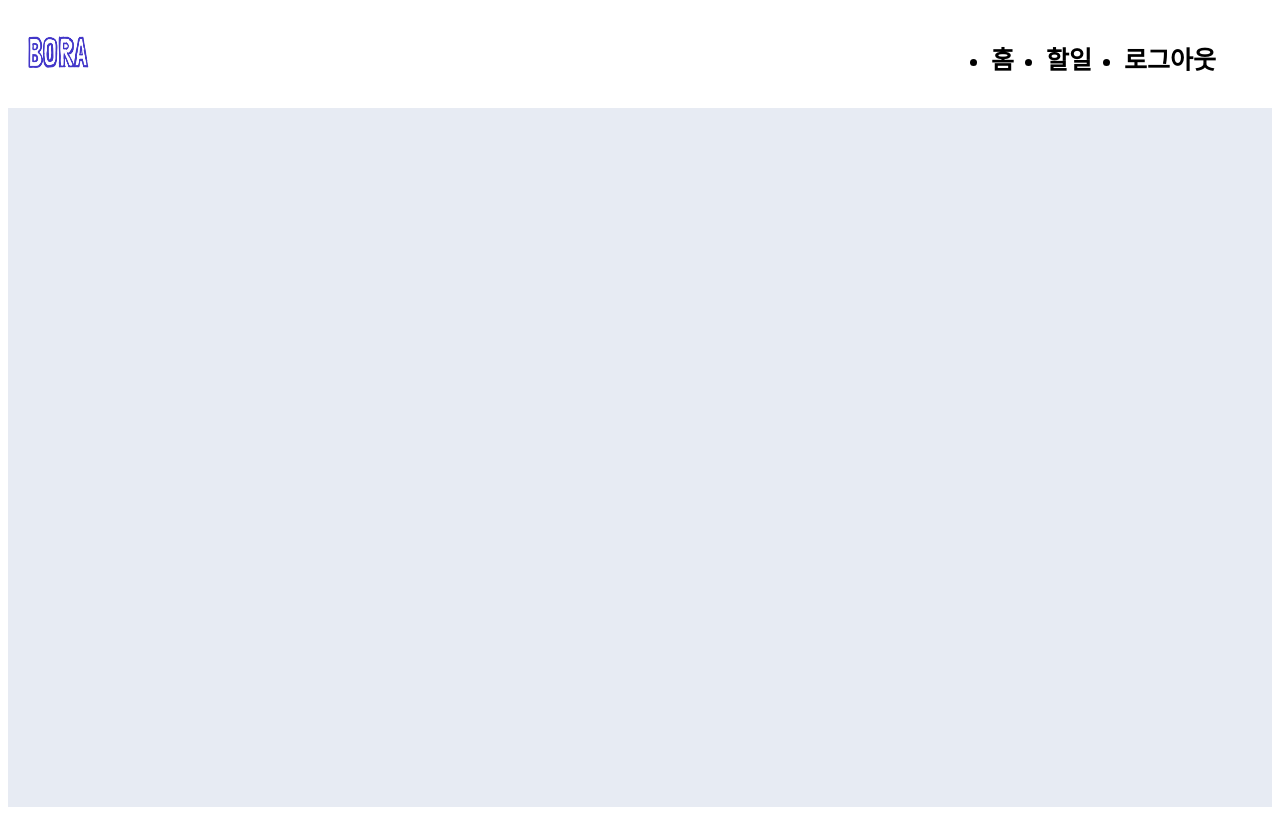
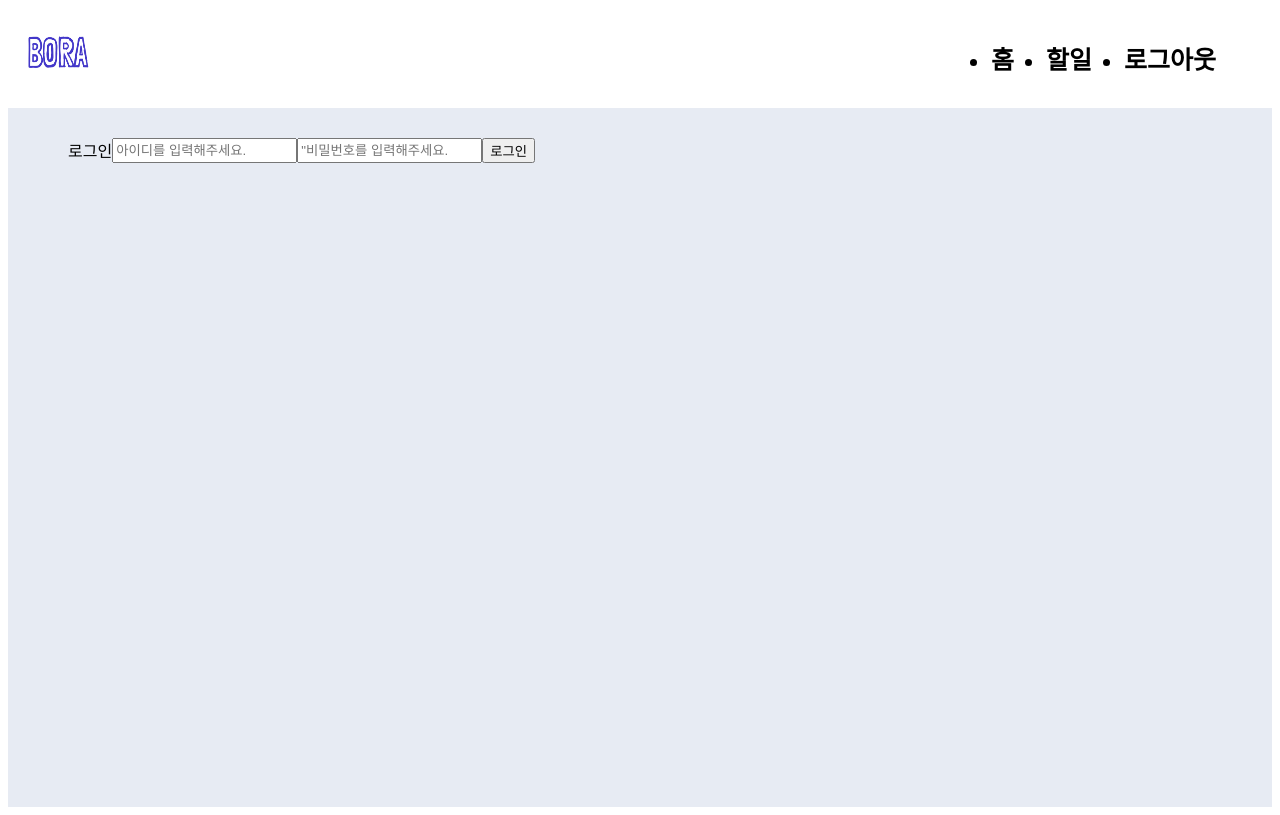
Before and after one commit to bitToyProject/bora-web, a React (Create React App) app: page /auth/login in a window 1280 px wide. Before the commit this address had no page. Built offline with nearby package versions, Linux system fonts and the light colour scheme; what emotion-reset would draw is missing.

Commit message:
feat: login implements

```diff
--- a/src/App.tsx
+++ b/src/App.tsx
@@ -3,11 +3,16 @@ import { Route, Routes } from 'react-router';
 import SignupContainer from 'components/signup/SignupContainer';
 import { Global, ThemeProvider } from '@emotion/react';
 import { GlobalStyles } from 'styles/GlobalStyles';
-import { MypageContainer } from 'components';
 import { Wrapper } from 'layouts';
 import theme from 'styles/theme';
+import { useRecoilState } from 'recoil';
+import { authState } from 'store/auth/auth';
+import LoginContainer from 'components/login/LoginContainer';
 
 const App = () => {
+  const [auth, setAiuth] = useRecoilState(authState);
+
+  console.log(auth);
   return (
     <>
       <ThemeProvider theme={theme}>
@@ -16,7 +21,7 @@ const App = () => {
           <Wrapper>
             <Routes>
               <Route path={'/user/signup'} element={<SignupContainer />} />
-              <Route path={'/mypage'} element={<MypageContainer />} />
+              <Route path={'/auth/login'} element={<LoginContainer />} />
             </Routes>
           </Wrapper>
         </Suspense>
--- a/src/apis/auth/index.ts
+++ b/src/apis/auth/index.ts
@@ -1,19 +1,32 @@
 import axios, { AxiosResponse, AxiosRequestConfig, AxiosPromise } from 'axios';
+import {
+  ICheckUsernameResponse,
+  ILoginRequest,
+  ILoginResponse,
+  IReissueRequest,
+  IReissueResponse,
+  ISignupRequest,
+  ISignupResponse,
+} from 'types/auth.types';
 import { IGetUserResponse } from '../../types/user.types';
 
-export namespace userAPI {
-  export const getUser = (
-    params?: {
-      query?: string;
+export namespace authAPI {
+  export const get = {
+    check: (params: { username: string }): AxiosPromise<ICheckUsernameResponse> => {
+      return axios.get(`/auth/check/${params.username}`);
     },
-    options?: AxiosRequestConfig,
-  ): AxiosPromise<IGetUserResponse> => {
-    return axios.get<IGetUserResponse>(`/user/${params?.query}`, options);
   };
-  export const getUsers = () => {};
   export const post = {
-    login: () => {},
+    login: (body: ILoginRequest): AxiosPromise<ILoginResponse> => {
+      return axios.post(`/auth/login`, body);
+    },
+    reissue: (body: IReissueRequest): AxiosPromise<IReissueResponse> => {
+      return axios.post('/auth/reissue', body);
+    },
+    signup: (body: ISignupRequest): AxiosPromise<ISignupResponse> => {
+      return axios.post('/auth/signup', body);
+    },
   };
-  export const remove = () => {};
-  export const put = () => {};
+  export const remove = {};
+  export const put = {};
 }
--- /dev/null
+++ b/src/components/login/LoginContainer.tsx
@@ -0,0 +1,27 @@
+import React from 'react';
+import { useRecoilState } from 'recoil';
+import { authState } from 'store/auth/auth';
+import { useLogin } from './hooks/useLogin';
+
+const LoginContainer = () => {
+  const { state, event } = useLogin();
+
+  return (
+    <div style={{ display: 'flex' }}>
+      <div>로그인</div>
+      <input
+        value={state.username}
+        onChange={event.onChangeUsername}
+        placeholder="아이디를 입력해주세요."
+      />
+      <input
+        value={state.password}
+        onChange={event.onChangePassword}
+        placeholder='"비밀번호를 입력해주세요.'
+      />
+      <button onClick={event.onClickLogin}>로그인</button>
+    </div>
+  );
+};
+
+export default LoginContainer;
--- /dev/null
+++ b/src/components/login/hooks/useLogin.ts
@@ -0,0 +1,37 @@
+import { authAPI } from 'apis/auth';
+import { ChangeEvent, useEffect, useState } from 'react';
+import { useMutation } from 'react-query';
+import { useRecoilState } from 'recoil';
+import { authState } from 'store/auth/auth';
+import { ILoginRequest } from 'types/auth.types';
+
+export const useLogin = () => {
+  const [state, setValue] = useState<ILoginRequest>({ username: '', password: '' });
+  const [_, setAuth] = useRecoilState(authState);
+  const user = useMutation((loginValue: ILoginRequest) => authAPI.post.login(loginValue), {
+    onSuccess: (data, variables, contxt) => {
+      setAuth(data.data);
+    },
+  });
+  const onChangeUsername = (event: ChangeEvent<HTMLInputElement>) => {
+    setValue({
+      ...state,
+      username: event.target.value,
+    });
+  };
+
+  const onChangePassword = (event: ChangeEvent<HTMLInputElement>) => {
+    setValue({
+      ...state,
+      password: event.target.value,
+    });
+  };
+
+  const onClickLogin = () => {
+    user.mutate(state);
+  };
+
+  useEffect(() => {}, []);
+
+  return { state, event: { onChangeUsername, onChangePassword, onClickLogin } };
+};
--- /dev/null
+++ b/src/store/auth/auth.ts
@@ -0,0 +1,15 @@
+import { atom, selector } from 'recoil';
+import { ILoginResponse } from 'types/auth.types';
+
+export const authState = atom<ILoginResponse>({
+  key: 'auth',
+  default: {
+    data: { accessToken: '', accessTokenExpiresIn: 0, refreshToken: '' },
+    status: 0,
+  },
+});
+
+// export const authSelector = selector({
+//   key: 'auth',
+//   get:
+// })
```
Also changed, not shown: src/types/auth.types.ts (added, +45 -0 lines).
